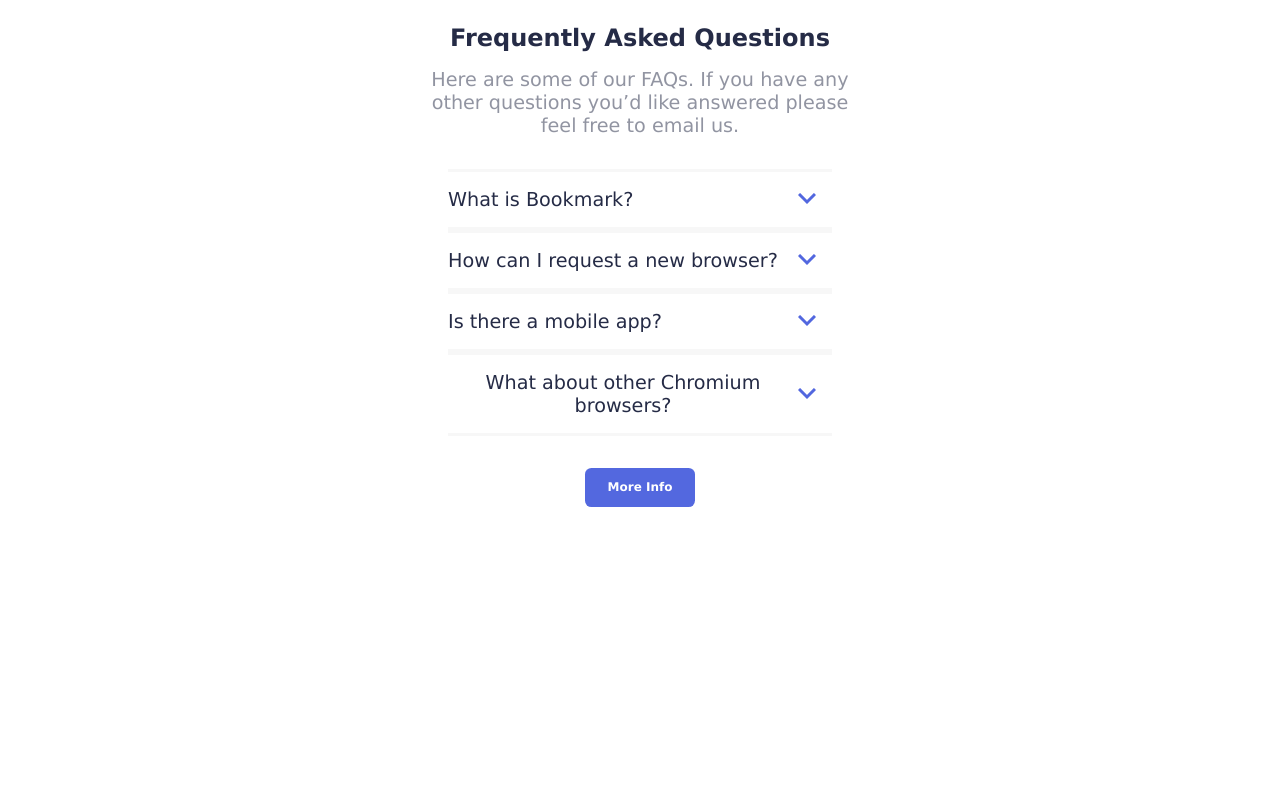
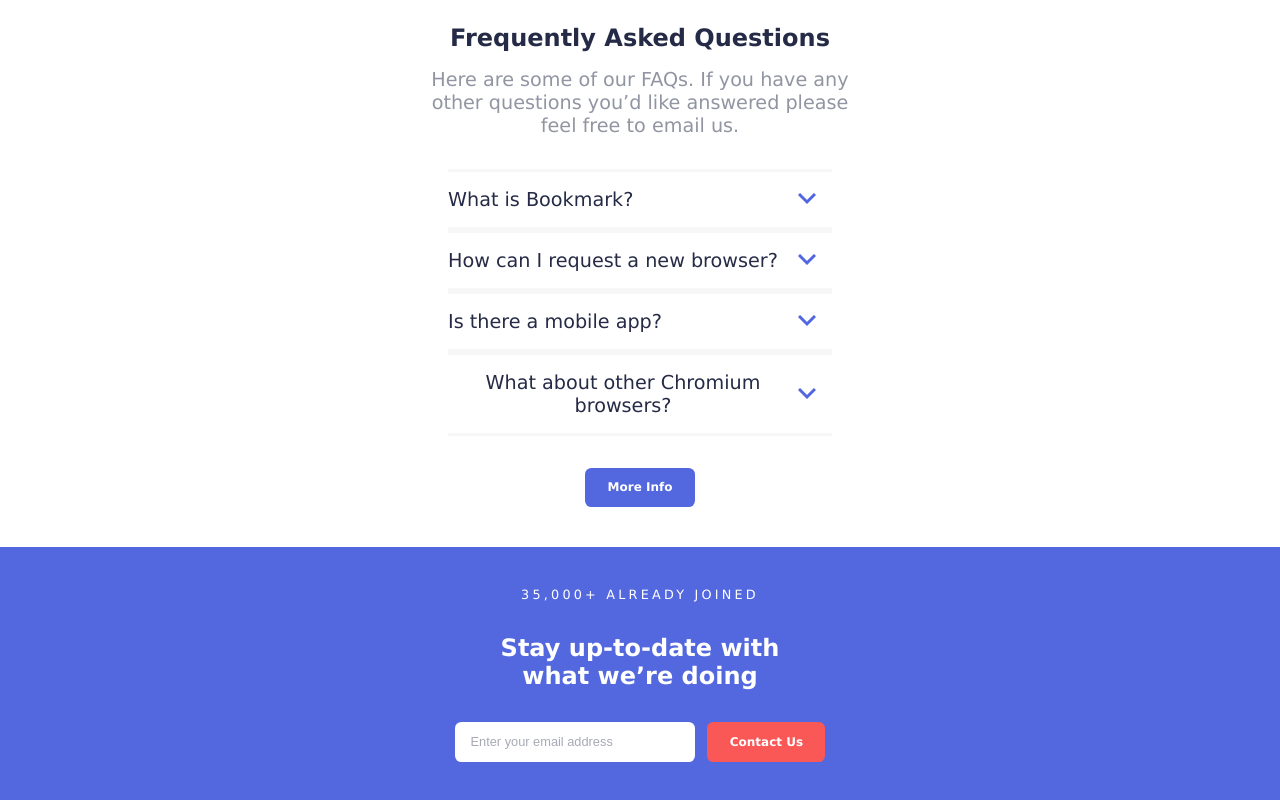
Before and after one commit to sohail-webdev/bookmark-landing-page, a React (Vite) app: page / in a window 1280 px wide. Shown: the part 2051-2851 px from the top of the page. Before the commit the page ends 2598 px from the top, so only its background shows below. Built offline with nearby package versions, Linux system fonts and the light colour scheme.

Commit message:
feat: code contact section

```diff
--- a/src/App.jsx
+++ b/src/App.jsx
@@ -4,6 +4,7 @@
 import Features from "./components/Features";
 import DownloadExtension from "./components/DownloadExtension";
 import FAQ from "./components/FAQ";
+import Contact from "./components/Contact";
 
 function App() {
   const [activeFeaturesTabId, setActiveFeaturesTabId] = useState(1);
@@ -64,6 +65,7 @@
         <Features active_features_tab_id={activeFeaturesTabId} set_active_features_tab_id={set_active_features_tab_id} />
         <DownloadExtension />
         <FAQ accordions={accordions} toggle_accordion={toggle_accordion} />
+        <Contact />
       </main>
     </>
   );
--- /dev/null
+++ b/src/components/Contact.jsx
@@ -0,0 +1,12 @@
+export default function Contact() {
+  return (
+    <section className="section section-contact">
+      <p>35,000+ already joined</p>
+      <h2>Stay up-to-date with what we’re doing</h2>
+      <div className="contact-us-container">
+        <input type="email" name="email" placeholder="Enter your email address" className="text-input" />
+        <button className="button primary-cta-button">Contact Us</button>
+      </div>
+    </section>
+  );
+}
--- a/src/styles/style.css
+++ b/src/styles/style.css
@@ -35,6 +35,14 @@
   font-weight: inherit;
   font-family: inherit;
   cursor: pointer;
+}
+.text-input {
+  outline: none;
+  border: none;
+  background: none;
+  font-size: inherit;
+  font-weight: inherit;
+  color: inherit;
 }
 /*  */
 
@@ -330,3 +338,47 @@
   max-height: 100rem;
   margin-top: 0.5rem;
 }
+
+/* Contact Section */
+.section-contact {
+  background-color: var(--color-primary-1);
+  display: flex;
+  flex-direction: column;
+  align-items: center;
+  gap: 2rem;
+  color: #ffffff;
+}
+.section-contact > p {
+  opacity: 1;
+  letter-spacing: 0.2rem;
+  font-size: 0.8rem;
+  text-transform: uppercase;
+}
+.section-contact > h2 {
+  text-align: center;
+  max-width: 24%;
+}
+.contact-us-container {
+  display: flex;
+  justify-content: space-between;
+  align-items: stretch;
+  gap: 0.8rem;
+}
+.contact-us-container > input {
+  width: 15rem;
+  border-radius: 0.4rem;
+  font-size: 0.8rem;
+  background-color: #ffffff;
+  color: #000000;
+  padding: 0 1rem;
+}
+.contact-us-container > input::placeholder {
+  color: var(--color-neutral-2);
+  opacity: 0.4;
+}
+.contact-us-container > .primary-cta-button {
+  background-color: var(--color-primary-2);
+  padding: var(--button-padding);
+  border-radius: 0.4rem;
+  font-weight: bold;
+}
```
